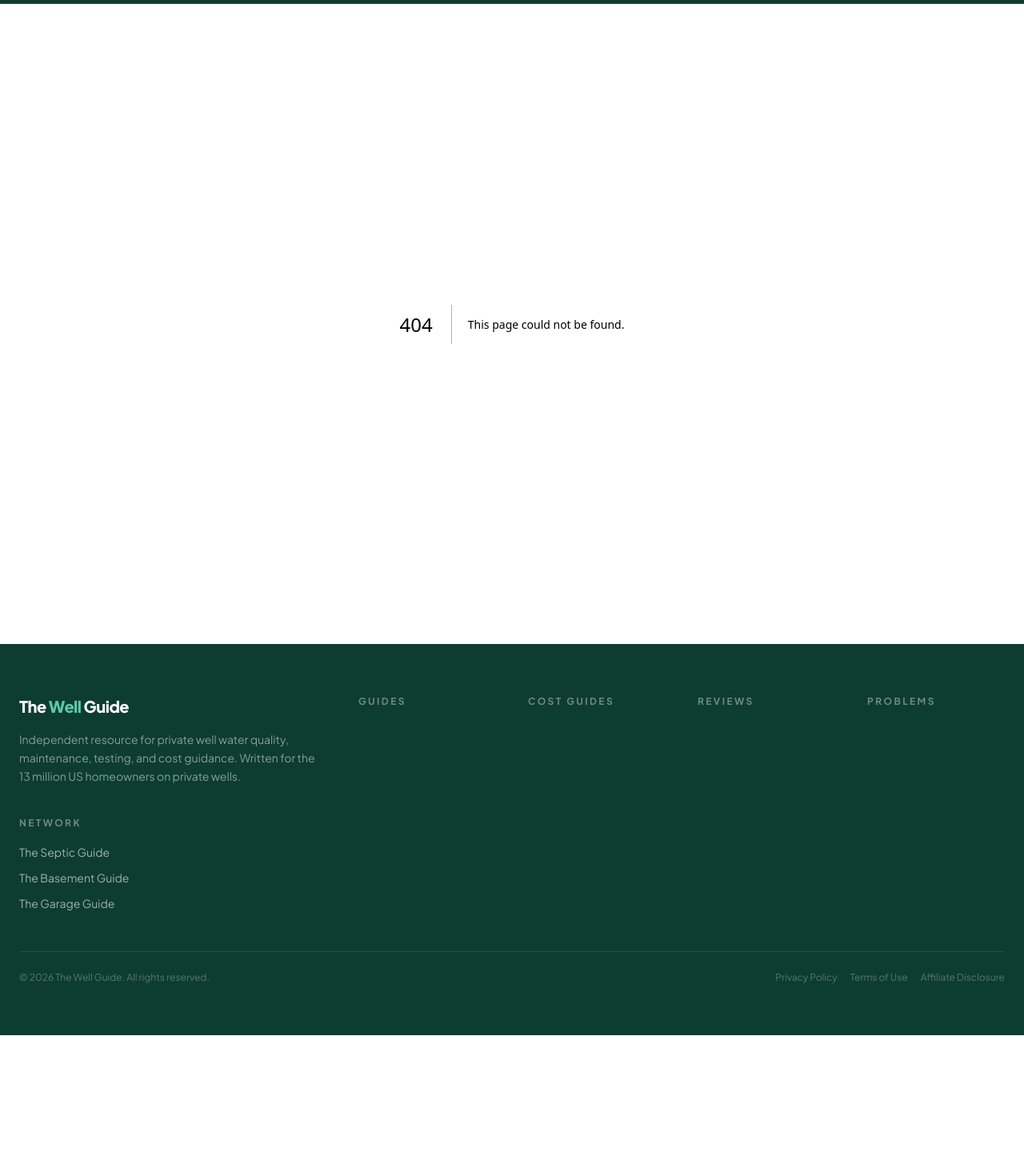
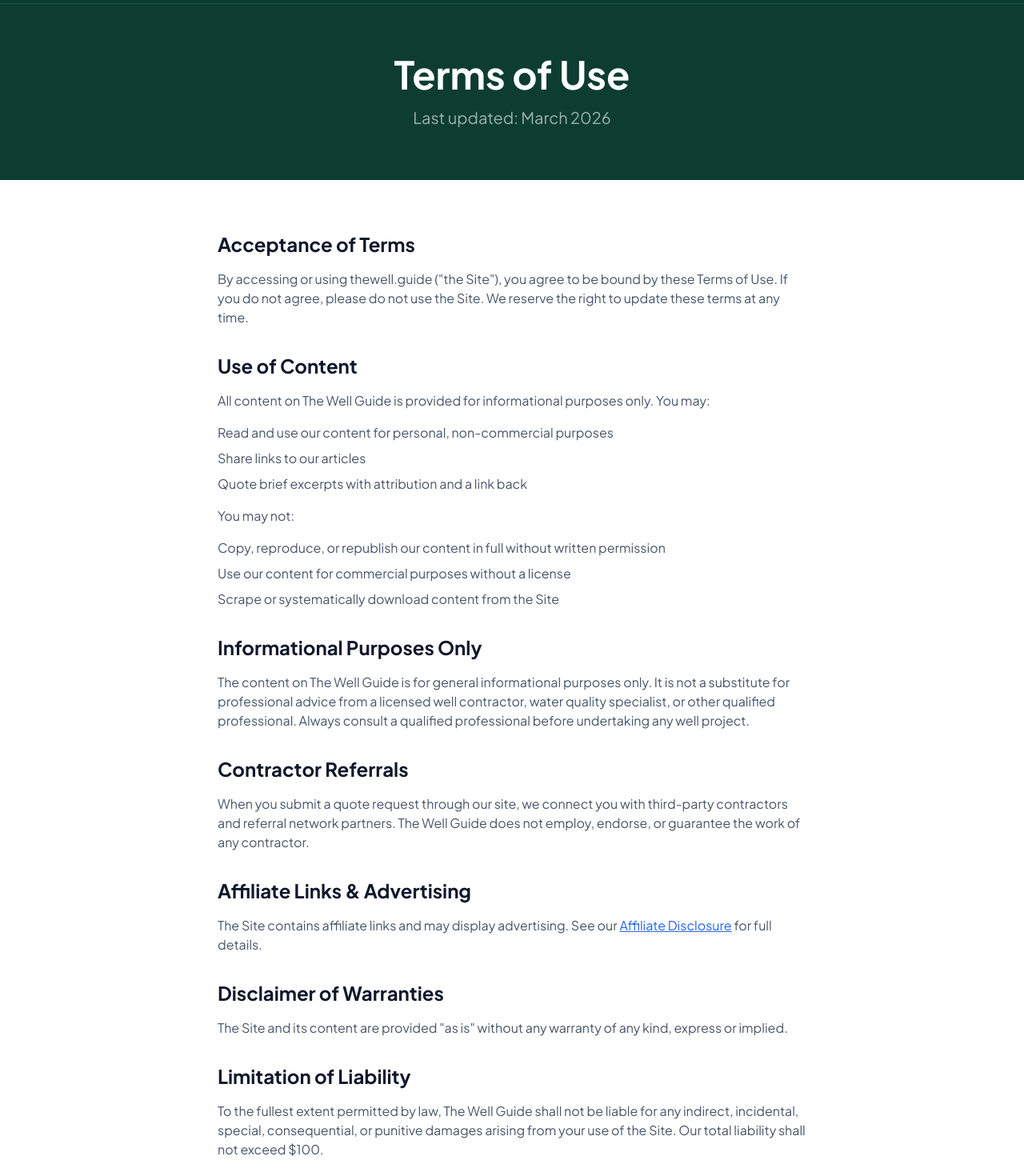
Before and after one commit to thebasementguide2026/thewell.guide-, a Next.js app: page /terms in a window 1280 px wide. Before the commit this address had no page. Shown: the part 60-1530 px from the top of the page at 80% size. Before the commit the page ends 1354 px from the top, so only its background shows below. Built offline with nearby package versions, Linux system fonts and the light colour scheme.

Commit message:
Create page.tsx

```diff
--- /dev/null
+++ b/app/terms/page.tsx
@@ -0,0 +1,63 @@
+import { Metadata } from 'next'
+import Link from 'next/link'
+
+export const metadata: Metadata = {
+  title: 'Terms of Use | The Well Guide',
+  description: 'Terms of Use for The Well Guide.',
+}
+
+export default function TermsPage() {
+  return (
+    <main className="min-h-screen bg-white">
+      <section style={{ backgroundColor: '#0D3D30' }} className="text-white py-16">
+        <div className="container mx-auto px-4 max-w-4xl text-center">
+          <h1 className="text-4xl md:text-5xl font-bold mb-4">Terms of Use</h1>
+          <p className="text-xl text-white/60">Last updated: March 2026</p>
+        </div>
+      </section>
+      <section className="container mx-auto px-4 max-w-3xl py-16">
+        <div className="prose prose-lg max-w-none">
+          <h2 className="text-2xl font-bold text-slate-900 mb-4">Acceptance of Terms</h2>
+          <p className="text-slate-600 mb-8">By accessing or using thewell.guide (&quot;the Site&quot;), you agree to be bound by these Terms of Use. If you do not agree, please do not use the Site. We reserve the right to update these terms at any time.</p>
+
+          <h2 className="text-2xl font-bold text-slate-900 mb-4">Use of Content</h2>
+          <p className="text-slate-600 mb-4">All content on The Well Guide is provided for informational purposes only. You may:</p>
+          <ul className="text-slate-600 mb-4 space-y-2">
+            <li>Read and use our content for personal, non-commercial purposes</li>
+            <li>Share links to our articles</li>
+            <li>Quote brief excerpts with attribution and a link back</li>
+          </ul>
+          <p className="text-slate-600 mb-4">You may not:</p>
+          <ul className="text-slate-600 mb-8 space-y-2">
+            <li>Copy, reproduce, or republish our content in full without written permission</li>
+            <li>Use our content for commercial purposes without a license</li>
+            <li>Scrape or systematically download content from the Site</li>
+          </ul>
+
+          <h2 className="text-2xl font-bold text-slate-900 mb-4">Informational Purposes Only</h2>
+          <p className="text-slate-600 mb-8">The content on The Well Guide is for general informational purposes only. It is not a substitute for professional advice from a licensed well contractor, water quality specialist, or other qualified professional. Always consult a qualified professional before undertaking any well project.</p>
+
+          <h2 className="text-2xl font-bold text-slate-900 mb-4">Contractor Referrals</h2>
+          <p className="text-slate-600 mb-8">When you submit a quote request through our site, we connect you with third-party contractors and referral network partners. The Well Guide does not employ, endorse, or guarantee the work of any contractor.</p>
+
+          <h2 className="text-2xl font-bold text-slate-900 mb-4">Affiliate Links &amp; Advertising</h2>
+          <p className="text-slate-600 mb-8">The Site contains affiliate links and may display advertising. See our <Link href="/affiliate-disclosure" className="text-blue-600 hover:text-blue-800 underline">Affiliate Disclosure</Link> for full details.</p>
+
+          <h2 className="text-2xl font-bold text-slate-900 mb-4">Disclaimer of Warranties</h2>
+          <p className="text-slate-600 mb-8">The Site and its content are provided &quot;as is&quot; without any warranty of any kind, express or implied.</p>
+
+          <h2 className="text-2xl font-bold text-slate-900 mb-4">Limitation of Liability</h2>
+          <p className="text-slate-600 mb-8">To the fullest extent permitted by law, The Well Guide shall not be liable for any indirect, incidental, special, consequential, or punitive damages arising from your use of the Site. Our total liability shall not exceed $100.</p>
+
+          <h2 className="text-2xl font-bold text-slate-900 mb-4">Governing Law</h2>
+          <p className="text-slate-600 mb-8">These Terms shall be governed by the laws of the State of New York. Any disputes shall be resolved in the courts of Suffolk County, New York.</p>
+
+          <h2 className="text-2xl font-bold text-slate-900 mb-4">Contact</h2>
+          <p className="text-slate-600 mb-8">Questions about these Terms? <Link href="/about" className="text-blue-600 hover:text-blue-800 underline">Contact us here</Link>.</p>
+
+          <Link href="/" className="text-blue-600 hover:text-blue-800 underline">&larr; Back to Home</Link>
+        </div>
+      </section>
+    </main>
+  )
+}
```
